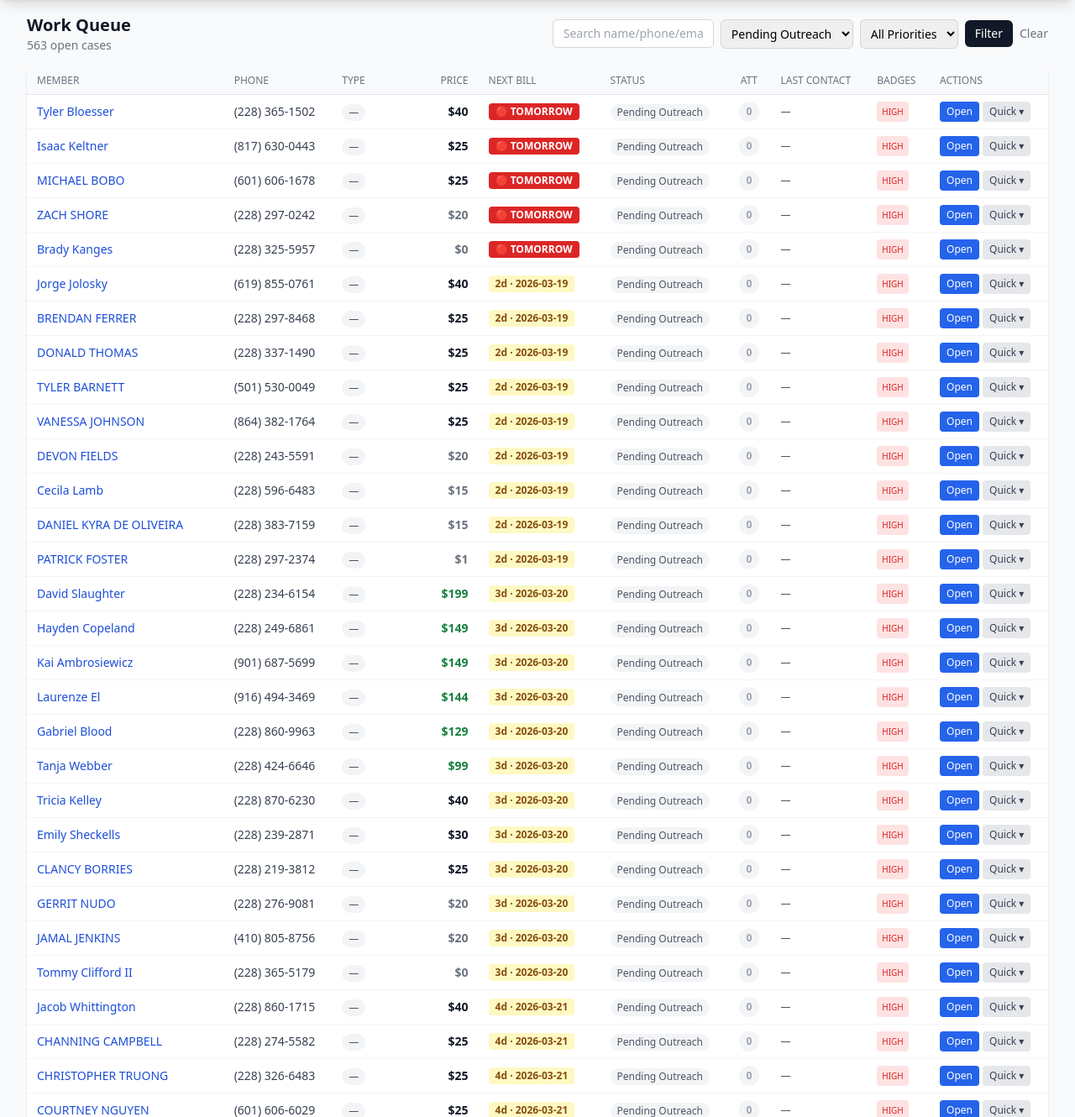
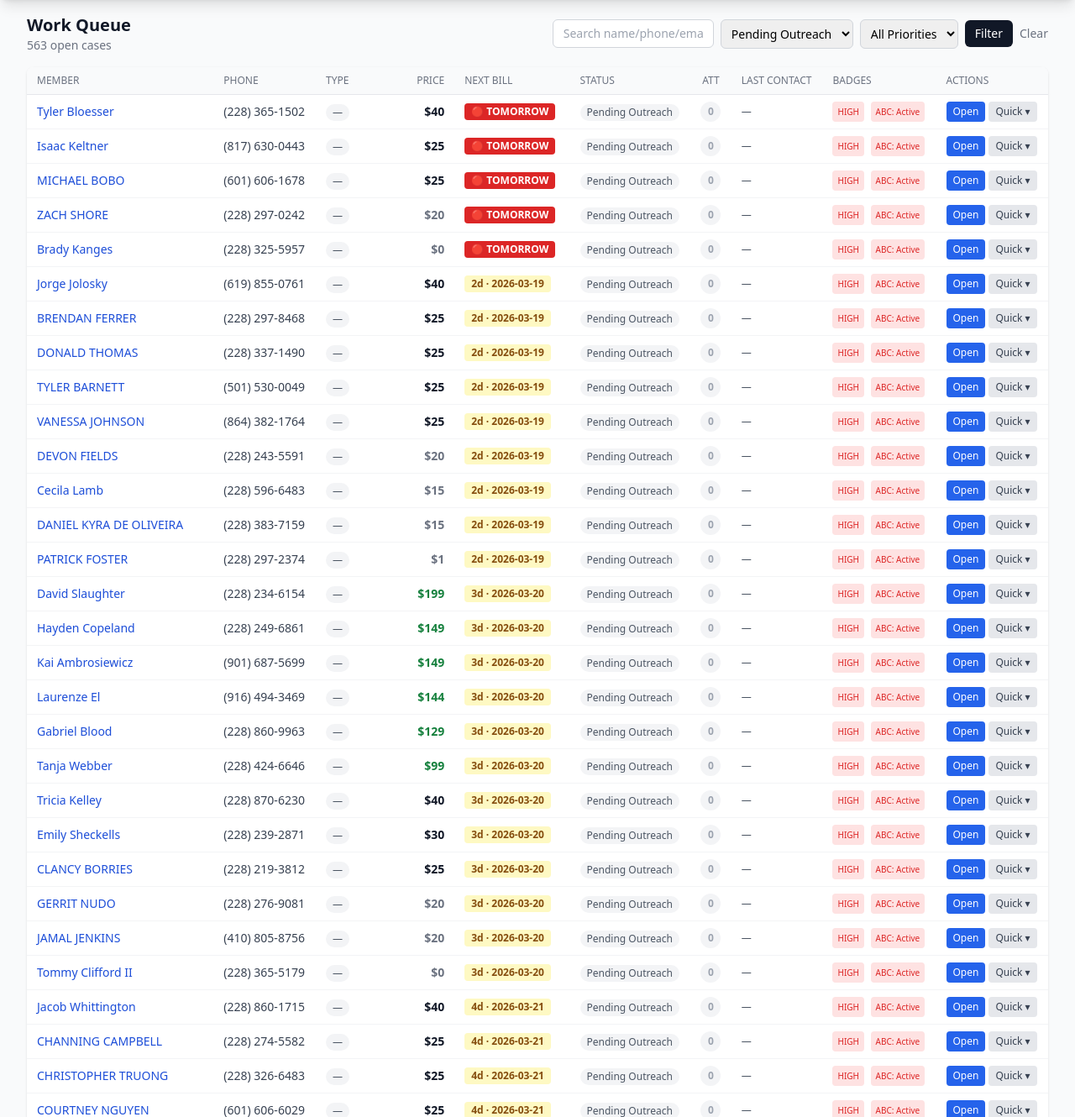
Before and after one commit to TLNTlive/tlnt-gym, a Flask app: a page that uses call_list_app/templates/queue.html in a window 1280 px wide. Shown: the part 56-1386 px from the top of the page at 84% size. Run offline with Flask 3, Linux system fonts and the light colour scheme; the visitor is signed in with stand-in values (Sample User, id 1); data comes from the database, SQL or seed files in the repository; some libraries are stand-ins or nearby versions.

Commit message:
Add ABC status badge and quick-toggle to Queue table

```diff
--- a/call_list_app/templates/queue.html
+++ b/call_list_app/templates/queue.html
@@ -148,9 +148,13 @@
                         {% if m.conversion_priority == 'High' %}
                         <span class="inline-flex items-center px-1.5 py-0.5 rounded text-[10px] font-medium bg-red-100 text-red-600">HIGH</span>
                         {% endif %}
-                        {% if m.abc_status == 'Removed from ABC' %}
-                        <span class="inline-flex items-center px-1.5 py-0.5 rounded text-[10px] font-bold bg-purple-200 text-purple-800">🗑 ABC REMOVED</span>
-                        {% endif %}
+                        <span class="inline-flex items-center px-1.5 py-0.5 rounded text-[10px] font-medium
+                            {% if m.abc_status == 'Off' %}bg-green-100 text-green-700
+                            {% elif m.abc_status == 'Removed from ABC' %}bg-purple-200 text-purple-800 font-bold
+                            {% elif m.abc_status == 'To Do' %}bg-yellow-100 text-yellow-700
+                            {% else %}bg-red-100 text-red-600{% endif %}">
+                            {% if m.abc_status == 'Removed from ABC' %}🗑 {% endif %}ABC: {{ m.abc_status }}
+                        </span>
                     </td>
                     <!-- Quick Actions -->
                     <td class="px-3 py-2 whitespace-nowrap" x-data="{ open: false }">
@@ -175,6 +179,25 @@
                                         <input type="hidden" name="comment" value="">
                                         <button type="submit" class="block w-full text-left px-3 py-1.5 text-xs hover:bg-gray-100">📧 Log Email</button>
                                     </form>
+                                    <div class="border-t border-gray-100 my-1"></div>
+                                    {% if m.abc_status != 'Removed from ABC' %}
+                                    <form method="POST" action="{{ url_for('set_abc', member_id=m.id) }}" class="contents">
+                                        <input type="hidden" name="abc_status" value="Removed from ABC">
+                                        <button type="submit" class="block w-full text-left px-3 py-1.5 text-xs text-purple-700 hover:bg-purple-50">🗑 ABC Removed</button>
+                                    </form>
+                                    {% endif %}
+                                    {% if m.abc_status != 'Off' %}
+                                    <form method="POST" action="{{ url_for('set_abc', member_id=m.id) }}" class="contents">
+                                        <input type="hidden" name="abc_status" value="Off">
+                                        <button type="submit" class="block w-full text-left px-3 py-1.5 text-xs text-green-700 hover:bg-green-50">✓ ABC Off</button>
+                                    </form>
+                                    {% endif %}
+                                    {% if m.abc_status != 'Active' %}
+                                    <form method="POST" action="{{ url_for('set_abc', member_id=m.id) }}" class="contents">
+                                        <input type="hidden" name="abc_status" value="Active">
+                                        <button type="submit" class="block w-full text-left px-3 py-1.5 text-xs text-gray-600 hover:bg-gray-100">↩ ABC Active</button>
+                                    </form>
+                                    {% endif %}
                                 </div>
                             </div>
                         </div>
```
